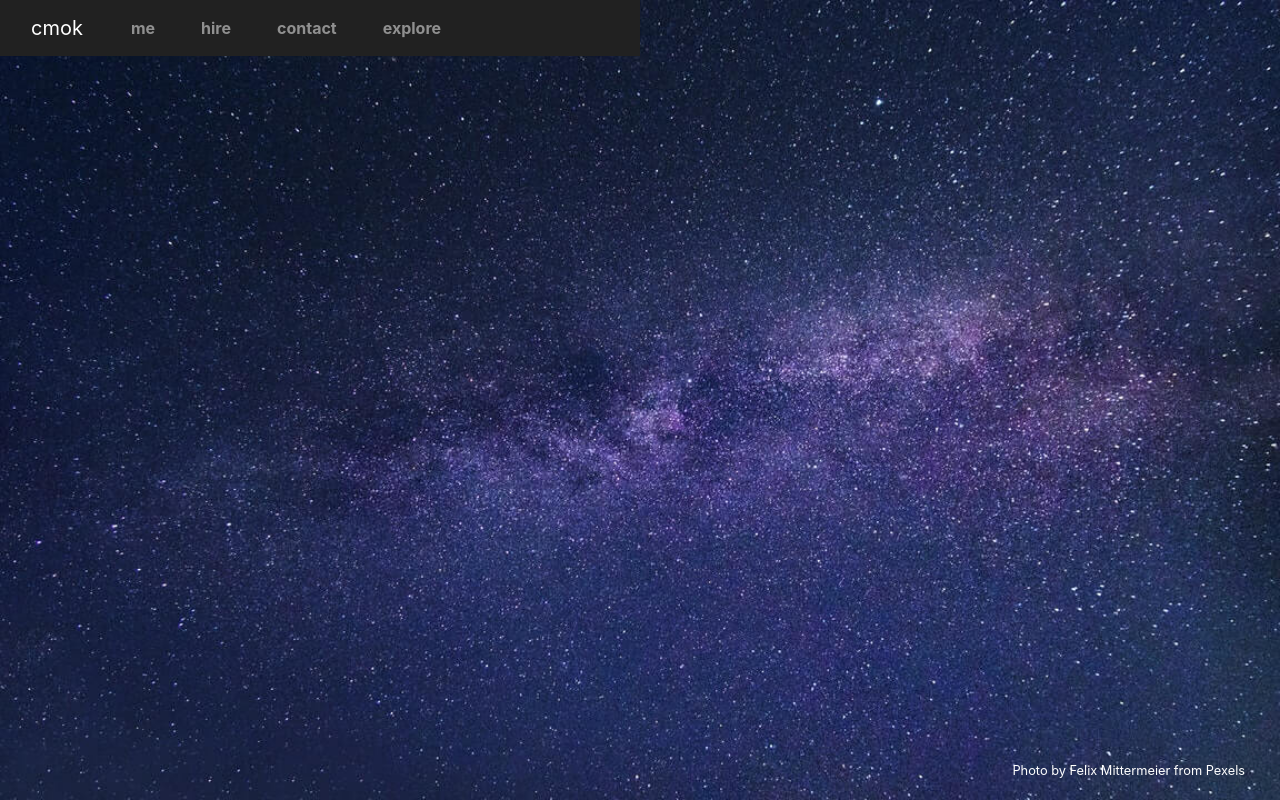
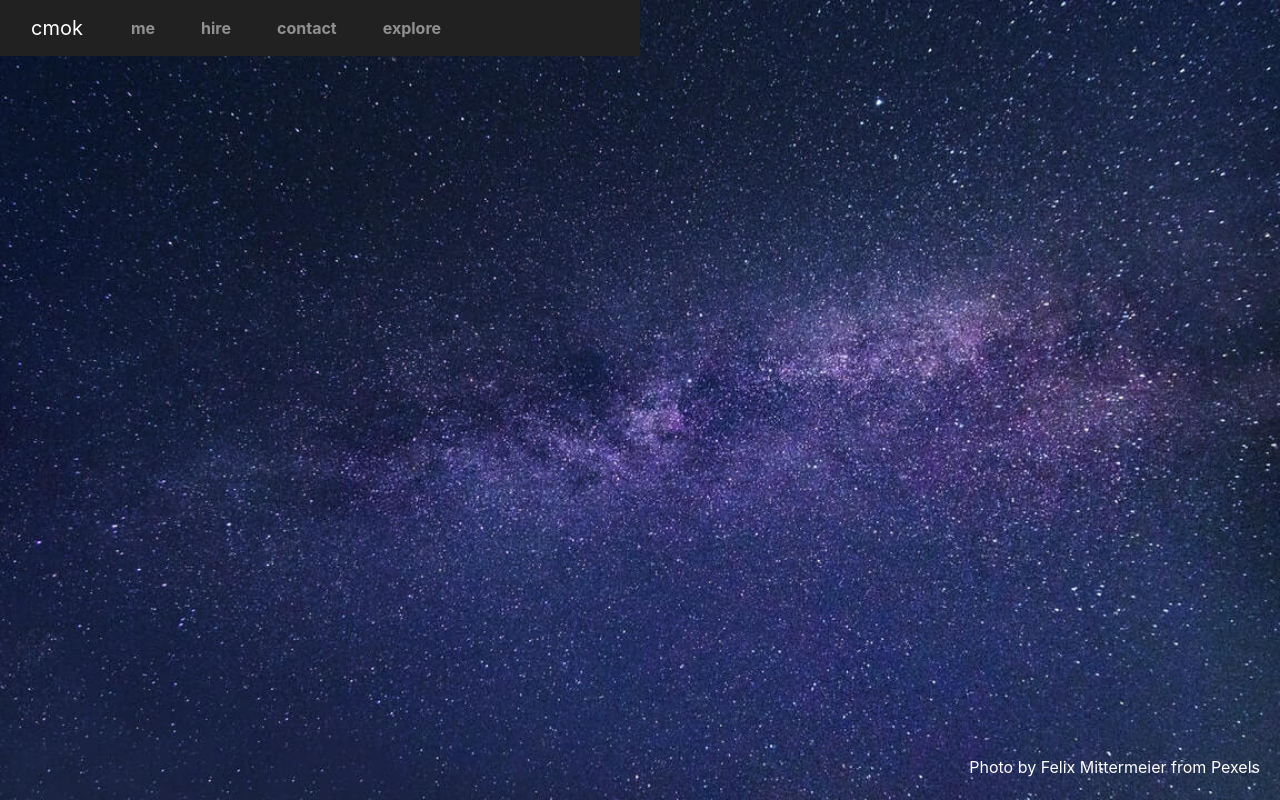
Before and after one commit to cmok4290/cmok.dev, a React app: page / in a window 1280 px wide. Shown: the top 800 px of the page. Built offline with nearby package versions, Linux system fonts and the light colour scheme; no server answers.

Commit message:
Update home component styles

```diff
--- a/src/components/Home/Home.js
+++ b/src/components/Home/Home.js
@@ -4,9 +4,23 @@ import "./home.css";
 export default function Home() {
   return (
     <div className="home">
-      <div className="pexel">
-        <p>Photo by <a href="https://www.pexels.com/@felixmittermeier?utm_content=attributionCopyText&utm_medium=referral&utm_source=pexels">Felix Mittermeier</a> from <a href="https://www.pexels.com/photo/4k-wallpaper-android-wallpaper-astro-astrology-1146134/?utm_content=attributionCopyText&utm_medium=referral&utm_source=pexels">Pexels</a></p>
+      <div className="footer">
+        <p className="pexel">
+          Photo by{" "}
+          <a href="https://www.pexels.com/@felixmittermeier?utm_content=attributionCopyText&utm_medium=referral&utm_source=pexels">
+            Felix Mittermeier
+          </a>{" "}
+          from{" "}
+          <a href="https://www.pexels.com/photo/4k-wallpaper-android-wallpaper-astro-astrology-1146134/?utm_content=attributionCopyText&utm_medium=referral&utm_source=pexels">
+            Pexels
+          </a>
+        </p>
       </div>
     </div>
   );
 }
+
+/**
+        <p>Photo by <a href="https://www.pexels.com/@felixmittermeier?utm_content=attributionCopyText&utm_medium=referral&utm_source=pexels">Felix Mittermeier</a> from <a href="https://www.pexels.com/photo/4k-wallpaper-android-wallpaper-astro-astrology-1146134/?utm_content=attributionCopyText&utm_medium=referral&utm_source=pexels">Pexels</a></p>
+ *
+ */
--- a/src/components/Home/home.css
+++ b/src/components/Home/home.css
@@ -1,9 +1,9 @@
 .home {
-  min-height: 200%;
   height: 100%;
 }
 
 .pexel {
+  color: #fff;
   position: absolute;
   bottom: 5px;
   right: 5px;
```
